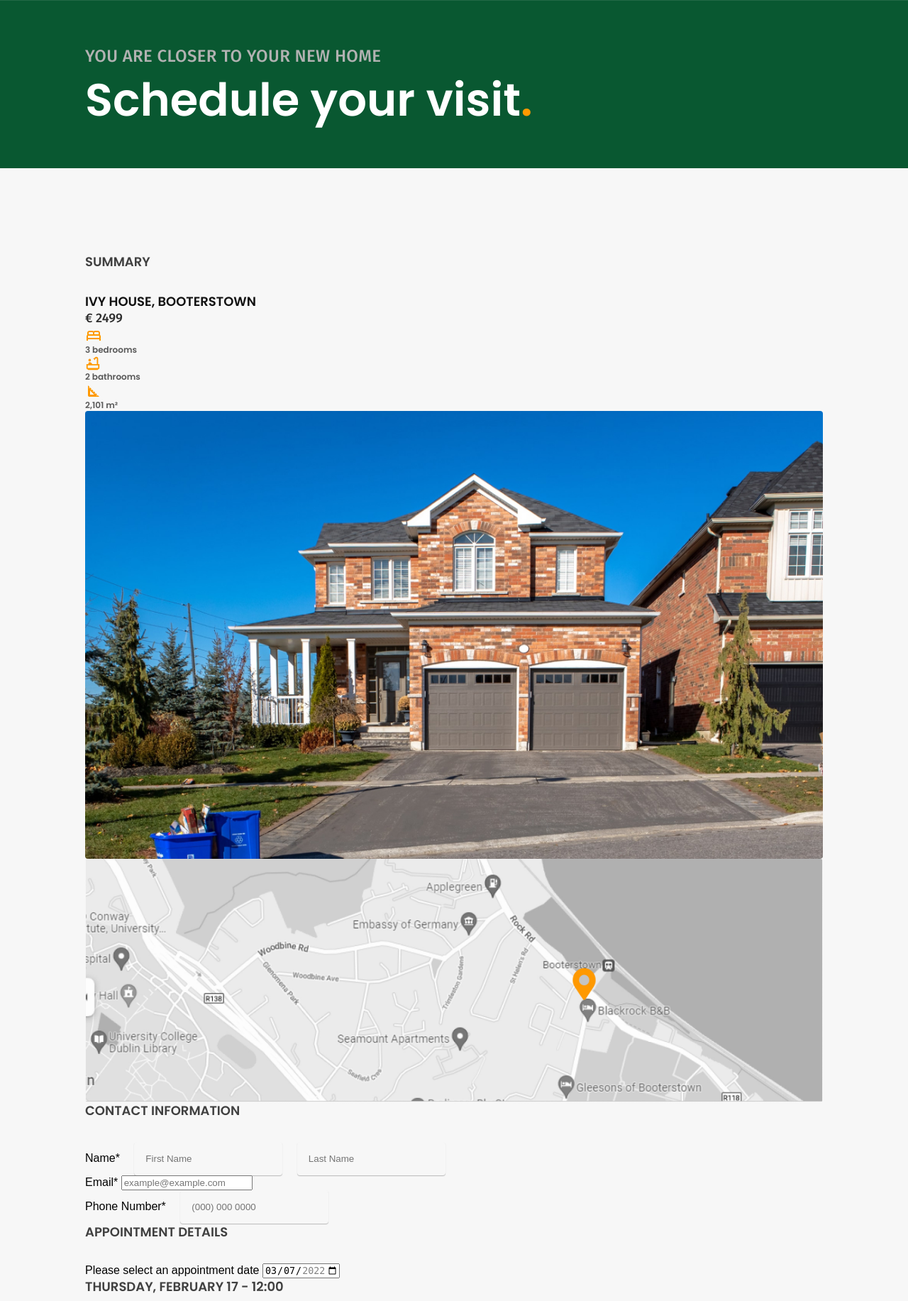
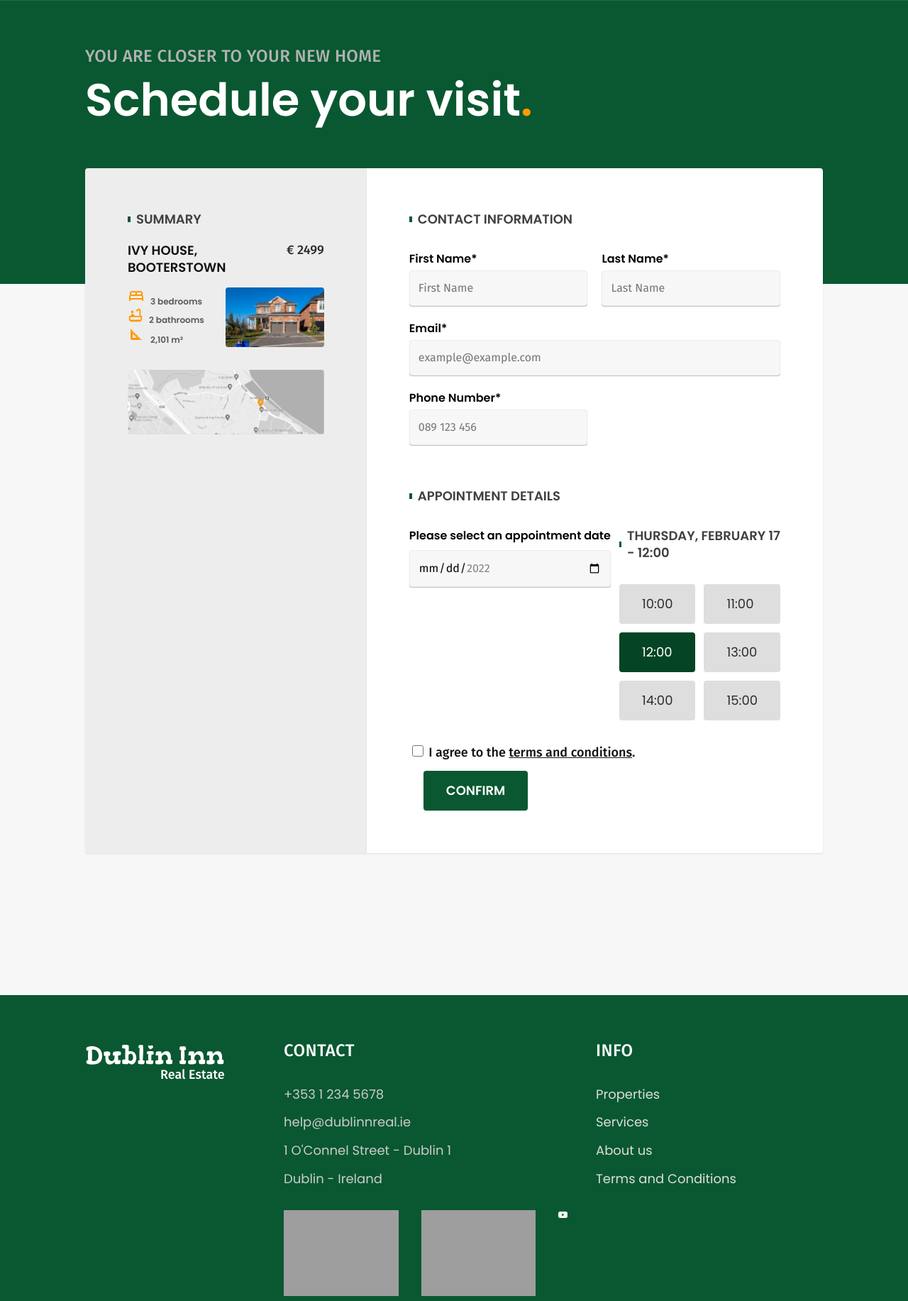
Before and after one commit to olehh92/Dublin-Inn-Real-Estate, a Django app: template templates/schedule-visit.html in a window 1280 px wide. Shown: the part 87-1920 px from the top of the page at 71% size. Run offline with Django 4.2, Linux system fonts and the light colour scheme; the template is opened without the code that fills it, so the values that code supplies are empty; grey boxes are pictures that could not be loaded.

Commit message:
Finish style schedule-visit.html

```diff
--- a/static/assets/css/general/general.css
+++ b/static/assets/css/general/general.css
@@ -2,7 +2,6 @@ body {
     margin: 0;
     font-family: Arial, Helvetica, sans-serif;
     background-color: var(--gray-1);
-    height: 2000px;
 }
 
 h1,
--- a/static/assets/css/properties/schedule.css
+++ b/static/assets/css/properties/schedule.css
@@ -0,0 +1,152 @@
+#schedule {
+    background: linear-gradient(var(--primary-color-5) 400px, var(--gray-1) 0px);
+}
+
+#schedule .title h1 {
+    padding-bottom: 0;
+}
+
+.summary {
+    display: grid;
+    grid-template-columns: 5fr 7fr;
+    margin-top: -60px;
+}
+
+.summary h2 {
+    display: flex;
+    align-items: center;
+    font-weight: bold;
+}
+
+.summary h2::before {
+    content: '';
+    display: inline-block;
+    width: 4px;
+    height: 8px;
+    background-color: var(--primary-color-5);
+    margin-right: 8px;
+}
+
+.summary-card {
+    background: var(--gray-2);
+    border-radius: 4px 0 0 4px;
+}
+
+.summary-card h2 {
+    margin-bottom: 20px;
+}
+
+.summary-content {
+    display: grid;
+    grid-template-columns: 1fr 1fr;
+    margin-bottom: 32px;
+}
+
+.summary-content h3 {
+    margin-bottom: 16px;
+}
+
+.summary-content span {
+    display: grid;
+    justify-content: end;
+}
+
+.summary-form {
+    background-color: var(--white);
+    border-radius: 0 4px 4px 0;
+}
+
+.primary-form {
+    display: grid;
+    grid-template-columns: 1fr 1fr;
+    gap: 20px;
+}
+
+.primary-form label {
+    display: block;
+    font: 600 1rem/1.5 "Poppins", sans-serif;
+    margin-bottom: 4px;
+}
+
+.form .col-2 {
+    grid-column: span 2;
+}
+
+.primary-form input[type=text],
+.primary-form input[type=email],
+.primary-form input[type=tel],
+.secondary-form input[type=date] {
+    font: 400 1rem/1.5 "Fira Sans", sans-serif;
+    background-color: var(--gray-1);
+    border: 1px solid var(--gray-2);
+    padding: 12px;
+    margin-left: 0;
+    border-radius: 4px;
+    box-shadow: 0px 1px 1px rgba(0, 0, 0, 0.25);
+    width: 100%;
+    box-sizing: border-box;
+}
+
+.primary-form input[type=text]:focus,
+.primary-form input[type=email]:focus,
+.primary-form input[type=tel]:focus,
+.secondary-form input[type=date]:focus  {
+    outline: none;
+    border-color: var(--primary-color-7);
+    background-color: var(--white);
+    box-shadow: 0 0 0 2px #fea;
+}
+
+.primary-form input[type=tel] {
+    margin-bottom: 60px;
+}
+
+.summary-card,
+.summary-form {
+    padding: 60px;
+    box-shadow: 0 1px 2px rgba(0, 0, 0, .1);
+    margin-bottom: 200px;
+}
+
+.summary-list img {
+    display: inline-block;
+    margin-right: 8px;
+}
+
+.secondary-form {
+    margin-bottom: 32px;
+}
+
+.secondary-form label {
+    display: block;
+    width: max-content;
+    font: 600 1rem/1.5 "Poppins", sans-serif;
+    margin-bottom: 8px;
+}
+
+.secondary-form,
+.secondary-form ul {
+    display: grid;
+    grid-template-columns: 1fr 1fr;
+    gap: 12px;
+}
+.secondary-form li {
+    padding: 16px 32px;
+    background-color: var(--gray-3);
+    border-radius: 4px;
+}
+
+.secondary-form li.active {
+    background-color: var(--primary-color-6);
+    color: var(--white);
+}
+
+.secondary-form li:hover:not(.active) {
+    background-color: #94ccaf;
+}
+
+.summary-form input[type=checkbox] {
+    margin-bottom: 20px;
+    width: 16px;
+    height: 16px;
+}
--- a/templates/schedule-visit.html
+++ b/templates/schedule-visit.html
@@ -59,38 +59,42 @@
 
             <section class="summary-form" aria-label="Form">
                 <form class="form" action="/">
-
                     <h2 class="font-p-m-b gray-9">Contact information</h2>
+                    <div class="primary-form">
                         <div>
-                        <label for="first_name">Name*</label>
+                            <label for="first_name">First Name*</label>
                             <input type="text" id="first_name" name="first_name" placeholder="First Name">
+                        </div>
+                        <div>
+                            <label for="first_name">Last Name*</label>
                             <input type="text" id="last_name" name="last_name" placeholder="Last Name">
                         </div>
-                    <div>
+                        <div class="col-2">
                             <label for="email">Email*</label>
                             <input type="email" id="email" name="email" placeholder="example@example.com">
                         </div>
                         <div>
                             <label for="phone">Phone Number*</label>
-                        <input type="text" id="phone" name="phone" placeholder="(000) 000 0000">
+                            <input type="tel" id="phone" name="phone" pattern="[0-9]{3} [0-9]{2} [0-9]{4}" placeholder="089 123 456">
+                        </div>
                     </div>
 
                     <h2 class="font-p-m-b gray-9">Appointment details</h2>
                     <div class="secondary-form">
                         <div>
                             <label for="appointment-date">Please select an appointment date</label>
-                            <input type="date" id="appointment-date" name="appointment-date" value="2022-03-07"
-                                min="2022-03-07" max="2022-12-31">
+                            <input type="date" id="appointment-date" name="appointment-date" value=""
+                                min="2022-03-07" max="2022-12-31" required>
                         </div>
                         <div>
-                            <h2 class="font-p-m-b gray-9">Thursday, February 17  - 12:00</h2>
+                            <h2 class="font-p-m-b gray-9">Thursday, February 17 - 12:00</h2>
                             <ul class="font-p-m gray-10">
-                                <li>10:00</li>
-                                <li>11:00</li>
-                                <li class="active">12:00</li>
-                                <li>13:00</li>
-                                <li>14:00</li>
-                                <li>15:00</li>
+                                <li><a href="">10:00</a></li>
+                                <li><a href="">11:00</a></li>
+                                <li class="active"><a href="">12:00</a></li>
+                                <li><a href="">13:00</a></li>
+                                <li><a href="">14:00</a></li>
+                                <li><a href="">15:00</a></li>
                             </ul>
                         </div>
                     </div>
```
Lines whose indentation alone changed are shown as unchanged.
